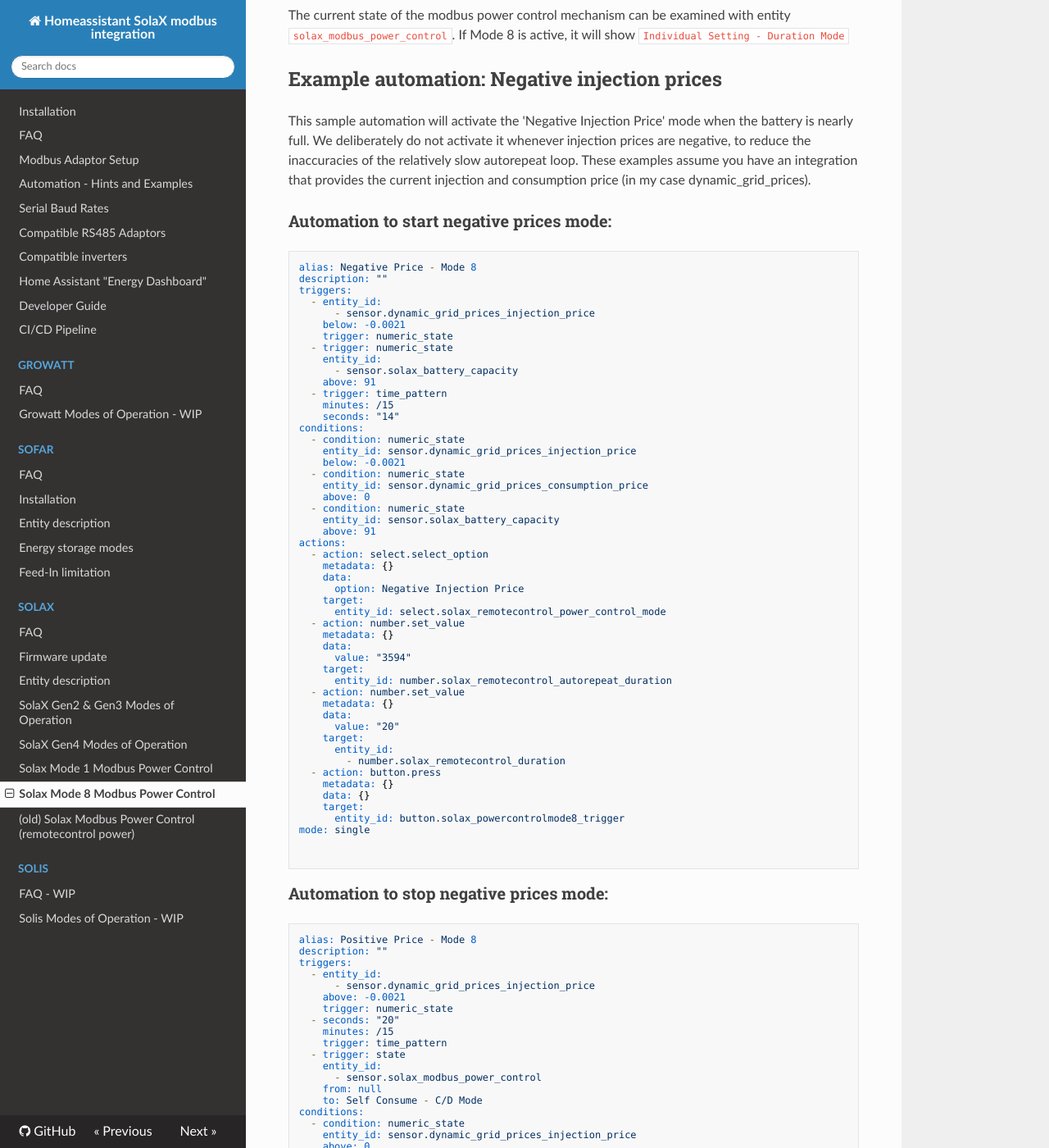
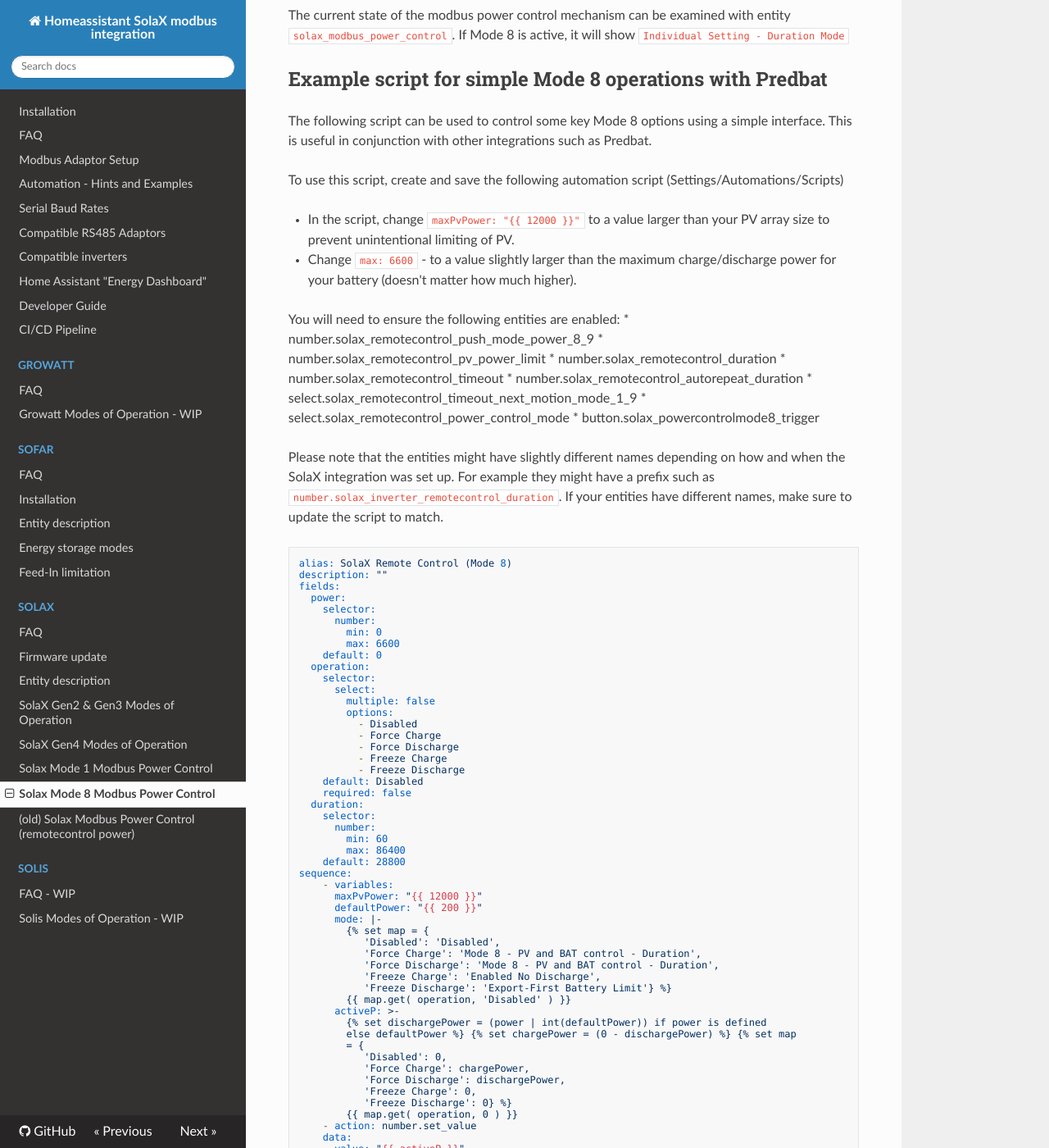
Before and after one commit to wills106/homeassistant-solax-modbus, an MkDocs documentation site: the page built from docs/solax-mode8-modbus-power-control.md, in a window 1280 px wide and 1400 px high, scrolled down 3307 px. Shown: the whole window at 82% size. Built offline with MkDocs 1.6.1, drawn with Linux system fonts in a browser that asks for light colours; nearby versions of some CDN libraries; some of the changed text lies outside the part shown.

Commit message:
Add Mode 8 Integration Script to Docs
This is the script I developed for use as an interface between Predbat and the SolaX Modbus plugin. It's already documented in Predbat, but might as well also be documented here as it may be more generally useful.

````diff
--- a/docs/solax-mode8-modbus-power-control.md
+++ b/docs/solax-mode8-modbus-power-control.md
@@ -68,13 +68,130 @@
 
 The current state of the modbus power control mechanism can be examined with entity `solax_modbus_power_control`. If Mode 8 is active, it will show `Individual Setting - Duration Mode`
 
+
+## Example script for simple Mode 8 operations with Predbat
+
+The following script can be used to control some key Mode 8 options using a simple interface. This is useful in conjunction with other integrations such as Predbat.
+
+To use this script, create and save the following automation script (Settings/Automations/Scripts)
+
+* In the script, change `maxPvPower: "{{ 12000 }}"` to a value larger than your PV array size to prevent unintentional limiting of PV.
+* Change `max: 6600` - to a value slightly larger than the maximum charge/discharge power for your battery (doesn't matter how much higher).
+
+You will need to ensure the following entities are enabled:
+  * number.solax_remotecontrol_push_mode_power_8_9
+  * number.solax_remotecontrol_pv_power_limit
+  * number.solax_remotecontrol_duration
+  * number.solax_remotecontrol_timeout
+  * number.solax_remotecontrol_autorepeat_duration
+  * select.solax_remotecontrol_timeout_next_motion_mode_1_9
+  * select.solax_remotecontrol_power_control_mode
+  * button.solax_powercontrolmode8_trigger
+
+Please note that the entities might have slightly different names depending on how and when the SolaX integration was set up. For example they might have a prefix such as `number.solax_inverter_remotecontrol_duration`. If your entities have different names, make sure to update the script to match.
+
+```yaml
+alias: SolaX Remote Control (Mode 8)
+description: ""
+fields:
+  power:
+    selector:
+      number:
+        min: 0
+        max: 6600
+    default: 0
+  operation:
+    selector:
+      select:
+        multiple: false
+        options:
+          - Disabled
+          - Force Charge
+          - Force Discharge
+          - Freeze Charge
+          - Freeze Discharge
+    default: Disabled
+    required: false
+  duration:
+    selector:
+      number:
+        min: 60
+        max: 86400
+    default: 28800
+sequence:
+    - variables:
+      maxPvPower: "{{ 12000 }}"
+      defaultPower: "{{ 200 }}"
+      mode: |-
+        {% set map = {
+           'Disabled': 'Disabled',
+           'Force Charge': 'Mode 8 - PV and BAT control - Duration',
+           'Force Discharge': 'Mode 8 - PV and BAT control - Duration',
+           'Freeze Charge': 'Enabled No Discharge',
+           'Freeze Discharge': 'Export-First Battery Limit'} %}
+        {{ map.get( operation, 'Disabled' ) }}
+      activeP: >-
+        {% set dischargePower = (power | int(defaultPower)) if power is defined
+        else defaultPower %} {% set chargePower = (0 - dischargePower) %} {% set map
+        = {
+           'Disabled': 0,
+           'Force Charge': chargePower,
+           'Force Discharge': dischargePower,
+           'Freeze Charge': 0,
+           'Freeze Discharge': 0} %}
+        {{ map.get( operation, 0 ) }}
+    - action: number.set_value
+    data:
+      value: "{{ activeP }}"
+    target:
+      entity_id: number.solax_remotecontrol_push_mode_power_8_9
+    - action: number.set_value
+    data:
+      value: "{{ maxPvPower }}"
+    target:
+      entity_id: number.solax_remotecontrol_pv_power_limit
+    - action: number.set_value
+    data:
+      value: "30"
+    target:
+      entity_id: number.solax_remotecontrol_duration
+    - action: number.set_value
+    data:
+      value: "300"
+    target:
+      entity_id: number.solax_remotecontrol_timeout
+    - action: number.set_value
+    data:
+      value: "{{ duration if duration is defined else 28800 }}"
+    target:
+      entity_id: number.solax_remotecontrol_autorepeat_duration
+    - action: select.select_option
+    data:
+      option: VPP Off
+    target:
+      entity_id: select.solax_remotecontrol_timeout_next_motion_mode_1_9
+    - action: select.select_option
+    data:
+      option: "{{ mode if mode is defined else Disabled }}"
+    target:
+      entity_id: select.solax_remotecontrol_power_control_mode
+    - action: button.press
+    data: {}
+    enabled: true
+    target:
+      entity_id: button.solax_powercontrolmode8_trigger
+mode: queued
+max: 10
+```
+
+
 ## Example automation: Negative injection prices
 This sample automation will activate the 'Negative Injection Price' mode when the battery is nearly full. We deliberately do not activate it whenever injection prices are negative, to reduce the inaccuracies of the relatively slow autorepeat loop.
 These examples assume you have an integration that provides the current injection and consumption price (in my case dynamic_grid_prices).
 
 ### Automation to start negative prices mode:
 
-```
+```yaml
 alias: Negative Price - Mode 8
 description: ""
 triggers:
@@ -131,7 +248,7 @@
 
 ### Automation to stop negative prices mode:
 
-```
+```yaml
 alias: Positive Price - Mode 8
 description: ""
 triggers:
````
